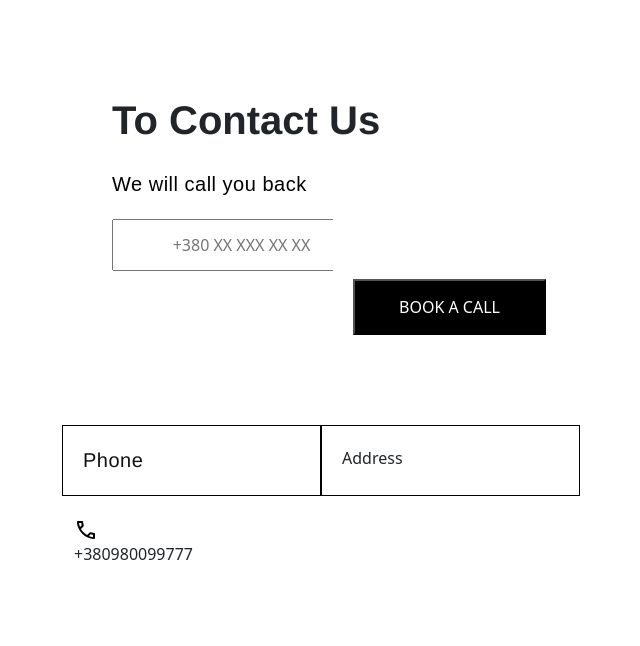
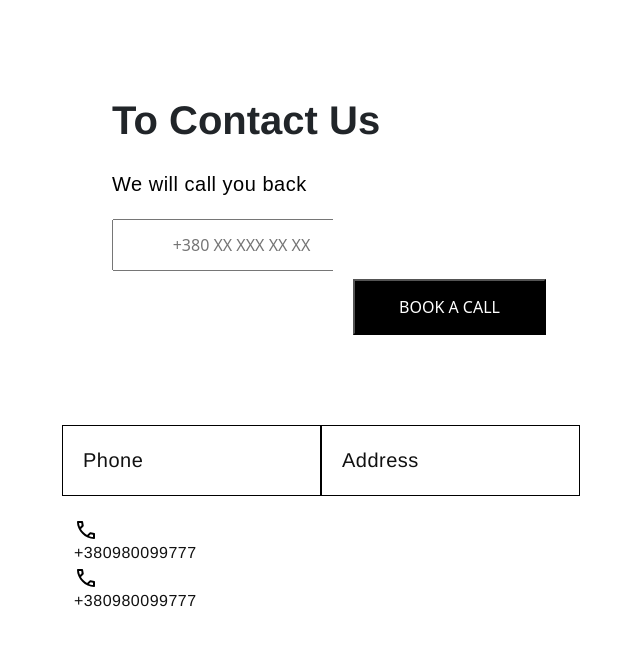
Before and after one commit to nimashaklaa/Internship_project1, a React (Create React App) app: page / in a window 1280 px wide. Shown: the top 646 px of the page, without its empty margins (28-668 px from the left). Built offline with nearby package versions, Linux system fonts and the light colour scheme.

Commit message:
commit contactUs

```diff
--- a/src/pages/ContactUs.css
+++ b/src/pages/ContactUs.css
@@ -1,7 +1,7 @@
 .container {
     display: flex;
     border-color: 1px solid black;
-
+    justify-content: space-between;
 
   }
 
@@ -73,10 +73,35 @@
   .row > .row > .col-md-6 {
     border: 1px solid black;
   }
-  .row > .row > .col-md-6 >.text-wrapper-phone{
+
+  .text-wrapper-phone{
     color: #111111;
     font-family:"Gilroy-Medium" , Helvetica;
     font-size: 20px;
+    font-style: normal;
+    letter-spacing: 0.5px;
+    line-height: 1.5;
+    margin-top: -1px;
+    position: relative;
+    white-space: nowrap;
+    width: fit-content;
+  }
+  .text-wrapper-Address{
+    color: #111111;
+    font-family:"Gilroy-Medium" , Helvetica;
+    font-size: 20px;
+    font-style: normal;
+    letter-spacing: 0.5px;
+    line-height: 1.5;
+    margin-top: -1px;
+    position: relative;
+    white-space: nowrap;
+    width: fit-content;
+  }
+  .text-wrapper-call1{
+    color: #111111;
+    font-family:"Gilroy-Medium" , Helvetica;
+    font-size: 16px;
     font-style: normal;
     letter-spacing: 0.5px;
     line-height: 1.5;
--- a/src/pages/ContactUs.jsx
+++ b/src/pages/ContactUs.jsx
@@ -49,13 +49,21 @@ export const ContactUs=()=>{
                     <div className ="col-md-6"><div className="text-wrapper-Address">Address</div></div>
                 </div>
                 <div className="row">
-                    <div className ="col-mod-6">
-                        <img className="vector" alt="Vector" src="Vector.svg"/>
-                        <div className="text-wrapper-call1">+380980099777</div>
-
+                    <div className="row">
+                        <div className ="col-mod-6 ">
+                            <img className="vector" alt="Vector" src="Vector.svg"/>
+                        </div>
+                        <div className ="col-mod-6">
+                            <div className="text-wrapper-call1">+380980099777</div>
+                        </div>
                     </div>
-                    <div className ="col-mod-6">
-
+                    <div className="row">
+                        <div className ="col-mod-6 ">
+                            <img className="vector" alt="Vector" src="Vector.svg"/>
+                        </div>
+                        <div className ="col-mod-6">
+                            <div className="text-wrapper-call1">+380980099777</div>
+                        </div>
                     </div>
 
                 </div>
```
